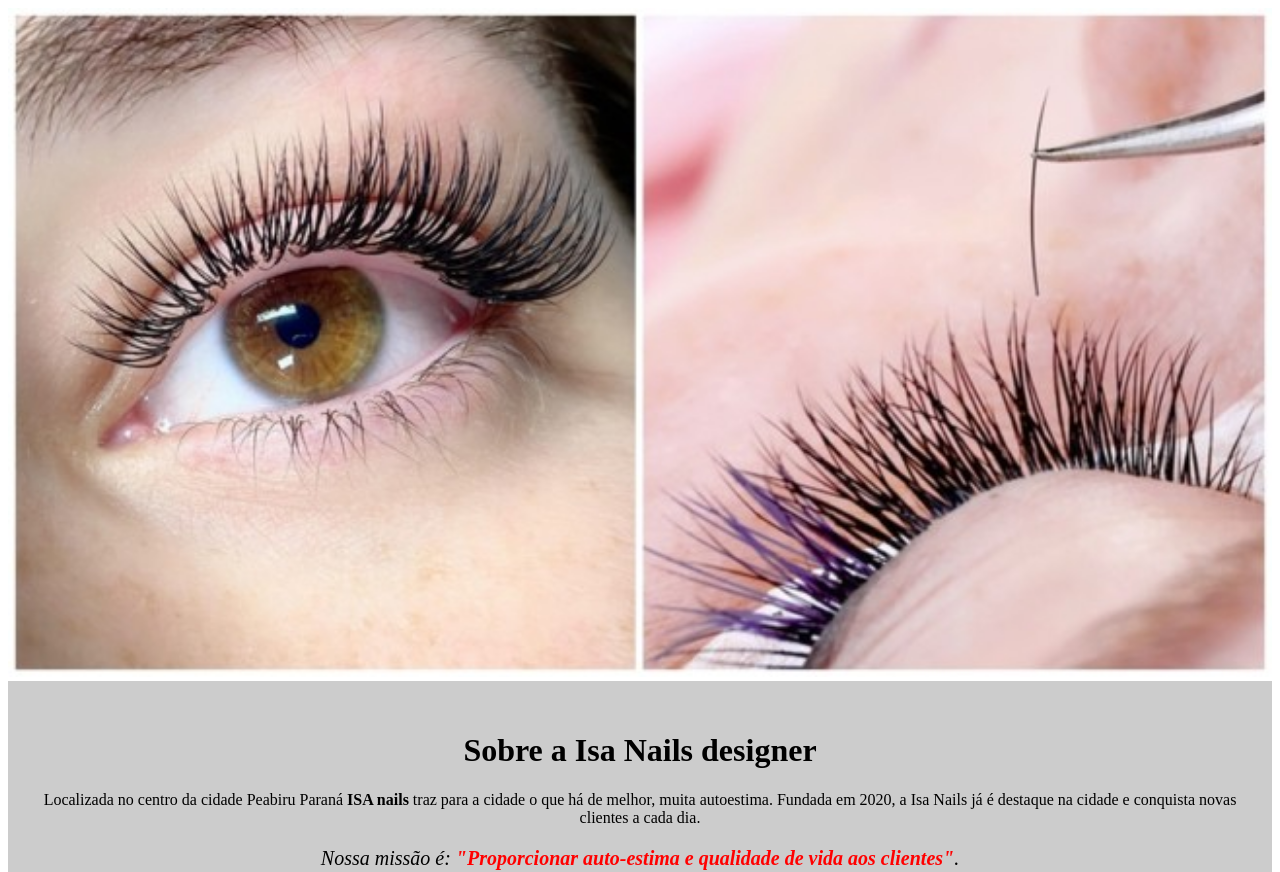
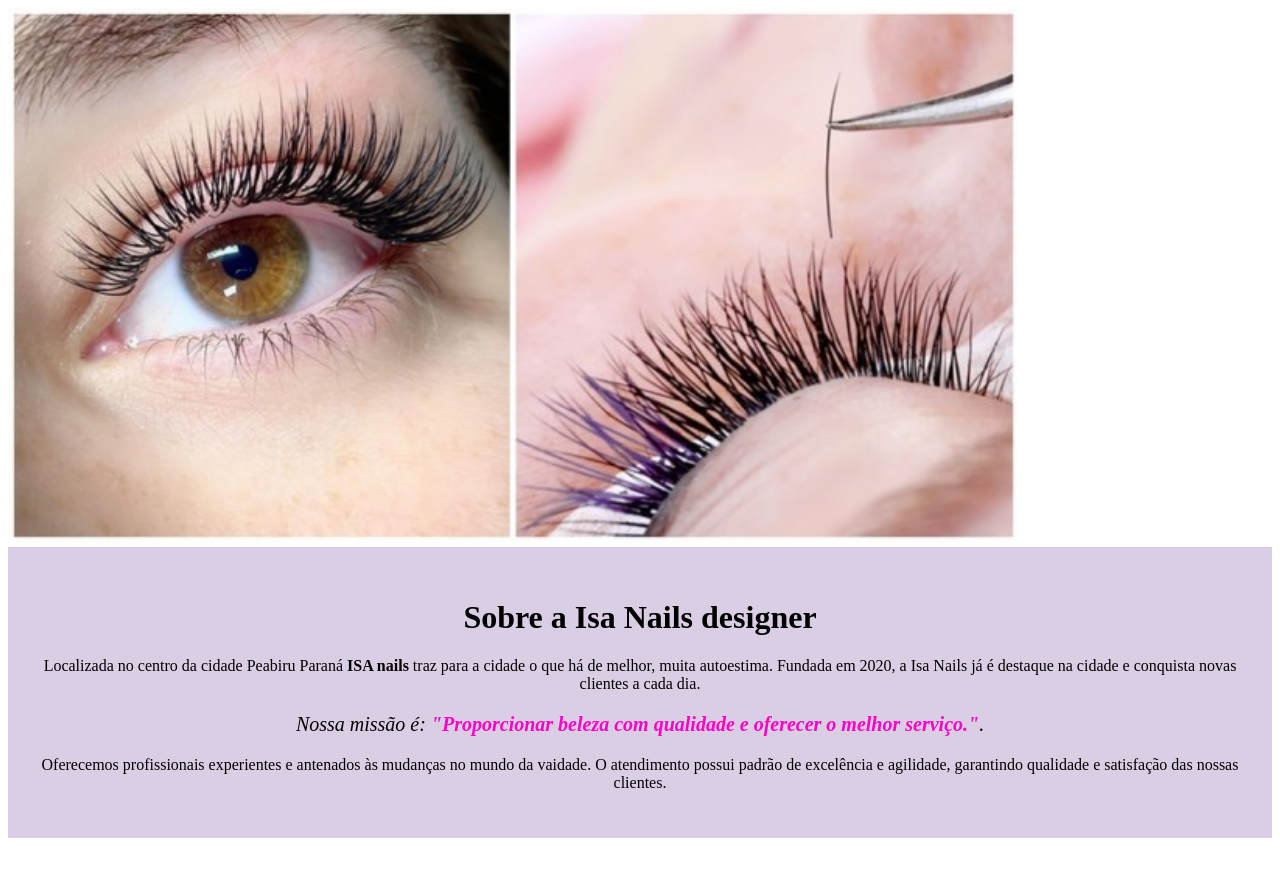
Before and after one commit to isabely29/-ltima-p-gina-isa-, a plain HTML site: page index.html in a window 1280 px wide. Shown: the top 872 px of the page. Drawn offline with Linux system fonts and the light colour scheme.

Commit message:
Add files via upload

```diff
--- a/index.html
+++ b/index.html
@@ -13,7 +13,7 @@
 
 			<p>Localizada no centro da cidade Peabiru Paraná <strong>ISA nails </strong> traz para a cidade o que há de melhor, muita autoestima. Fundada em 2020, a Isa Nails já é destaque na cidade e conquista novas clientes a cada dia.</p>
 
-			<p id="missao"><em>Nossa missão é: <strong>"Proporcionar auto-estima e qualidade de vida aos clientes"</strong>.</em></p>
+			<p id="missao"><em>Nossa missão é: <strong>"Proporcionar beleza com qualidade e oferecer o melhor serviço."</strong>.</em></p>
 
 			<p>Oferecemos profissionais experientes e antenados às mudanças no mundo da vaidade. O atendimento possui padrão de excelência e agilidade, garantindo qualidade e satisfação das nossas clientes.</p>
 		</div>
--- a/style.css
+++ b/style.css
@@ -3,11 +3,11 @@ body {
 }
 
 #banner {
-	width:100%;
+	width: 80%;
 }
 
 .principal{
-	background: #CCCCCC;
+	background: rgb(218, 206, 228);
 	padding: 30px;
 }
 
@@ -24,7 +24,7 @@ p {
 }
 
 em strong {
-	color: #FF0000;
+	color: #ff00c8;
 }
 
 .itens {
@@ -32,7 +32,7 @@ em strong {
 }
 
 .beneficios {
-	background: #FFFFFF;
+	background: #ffffff;
 	padding: 20px;
 }
 
```
